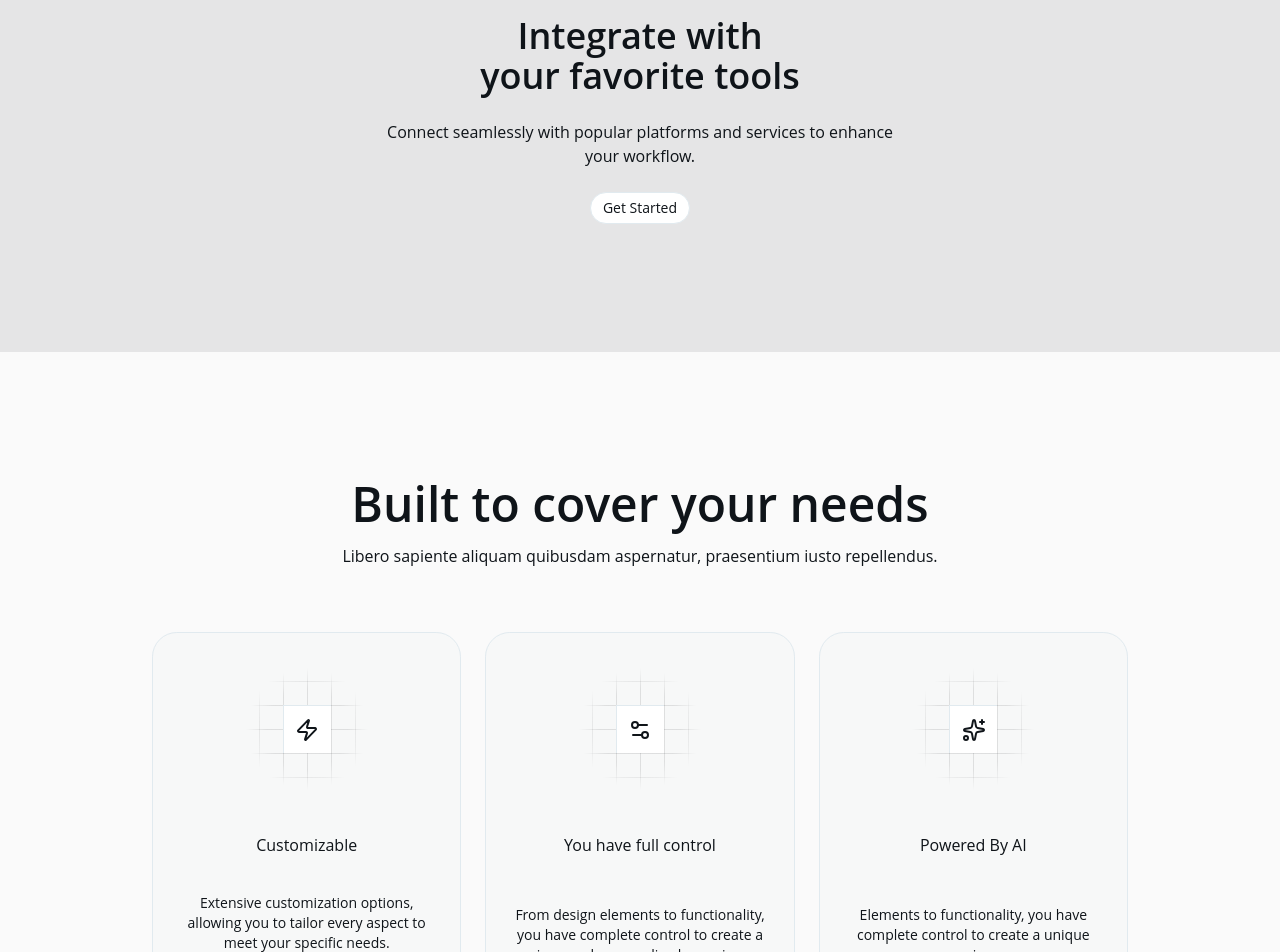
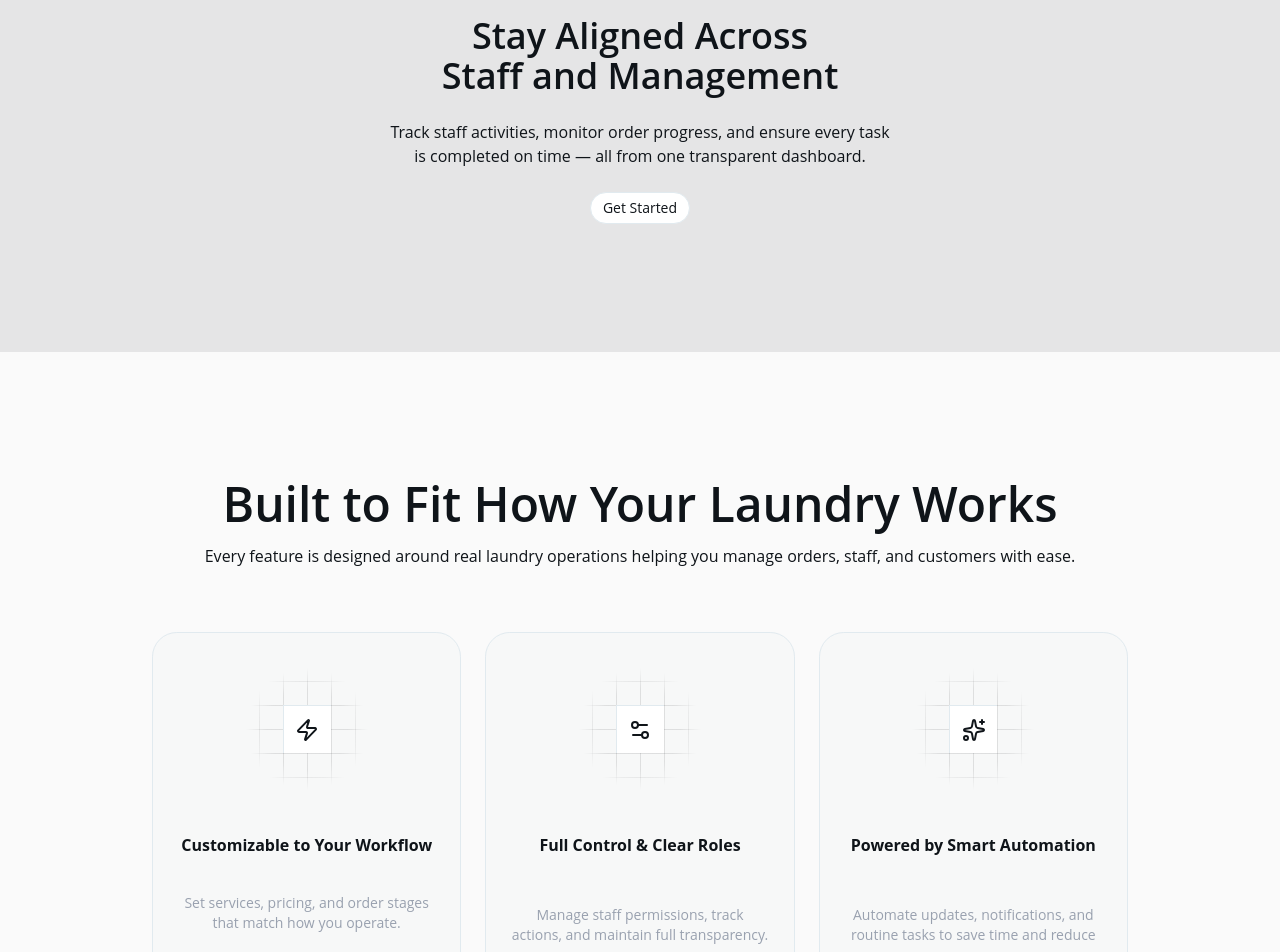
Before and after one commit to Enochchukwudi-dev/Proofly, a Next.js app: page / in a window 1280 px wide. Shown: the part 1920-2872 px from the top of the page. Built offline with nearby package versions, Linux system fonts and the light colour scheme.

Commit message:
Update homepage

```diff
--- a/components/features-1.tsx
+++ b/components/features-1.tsx
@@ -7,8 +7,8 @@ export default function Features() {
         <section className="bg-zinc-50 py-16 md:py-32 dark:bg-transparent">
             <div className="@container mx-auto max-w-5xl px-6">
                 <div className="text-center">
-                    <h2 className="text-balance text-4xl font-semibold lg:text-5xl">Built to cover your needs</h2>
-                    <p className="mt-4">Libero sapiente aliquam quibusdam aspernatur, praesentium iusto repellendus.</p>
+                    <h2 className="text-balance text-4xl font-semibold lg:text-5xl">Built to Fit How Your Laundry Works</h2>
+                    <p className="mt-4">Every feature is designed around real laundry operations helping you manage orders, staff, and customers with ease.</p>
                 </div>
                 <div className="@min-4xl:max-w-full @min-4xl:grid-cols-3 mx-auto mt-8 grid max-w-sm gap-6 *:text-center md:mt-16">
                     <Card className="group shadow-zinc-950/5">
@@ -20,11 +20,11 @@ export default function Features() {
                                 />
                             </CardDecorator>
 
-                            <h3 className="mt-6 font-medium">Customizable</h3>
+                            <h3 className="mt-6 font-bold">Customizable to Your Workflow</h3>
                         </CardHeader>
 
                         <CardContent>
-                            <p className="text-sm">Extensive customization options, allowing you to tailor every aspect to meet your specific needs.</p>
+                            <p className="text-sm text-gray-400">Set services, pricing, and order stages that match how you operate.</p>
                         </CardContent>
                     </Card>
 
@@ -37,11 +37,11 @@ export default function Features() {
                                 />
                             </CardDecorator>
 
-                            <h3 className="mt-6 font-medium">You have full control</h3>
+                            <h3 className="mt-6 font-bold">Full Control & Clear Roles</h3>
                         </CardHeader>
 
                         <CardContent>
-                            <p className="mt-3 text-sm">From design elements to functionality, you have complete control to create a unique and personalized experience.</p>
+                            <p className="mt-3 text-sm text-gray-400">Manage staff permissions, track actions, and maintain full transparency.</p>
                         </CardContent>
                     </Card>
 
@@ -54,11 +54,11 @@ export default function Features() {
                                 />
                             </CardDecorator>
 
-                            <h3 className="mt-6 font-medium">Powered By AI</h3>
+                            <h3 className="mt-6 font-bold">Powered by Smart Automation</h3>
                         </CardHeader>
 
                         <CardContent>
-                            <p className="mt-3 text-sm">Elements to functionality, you have complete control to create a unique experience.</p>
+                            <p className="mt-3 text-sm text-gray-400">Automate updates, notifications, and routine tasks to save time and reduce errors.</p>
                         </CardContent>
                     </Card>
                 </div>
--- a/components/integrations-4.tsx
+++ b/components/integrations-4.tsx
@@ -47,8 +47,8 @@ export default function IntegrationsSection() {
                         </div>
                     </div>
                     <div className="mx-auto mt-12 max-w-lg space-y-6 text-center">
-                        <h2 className="text-balance text-3xl font-semibold md:text-4xl">Integrate with your favorite tools</h2>
-                        <p className="text-muted-foreground">Connect seamlessly with popular platforms and services to enhance your workflow.</p>
+                        <h2 className="text-balance text-3xl font-semibold md:text-4xl">Stay Aligned Across Staff and Management</h2>
+                        <p className="text-muted-foreground">Track staff activities, monitor order progress, and ensure every task is completed on time — all from one transparent dashboard.</p>
 
                         <Button
                             variant="outline"
```
